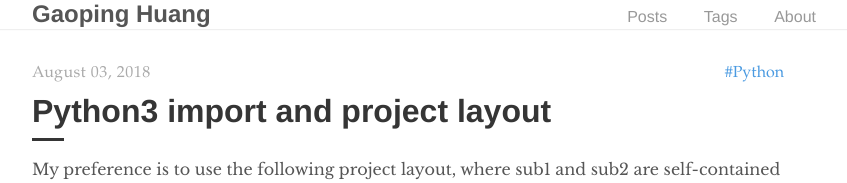
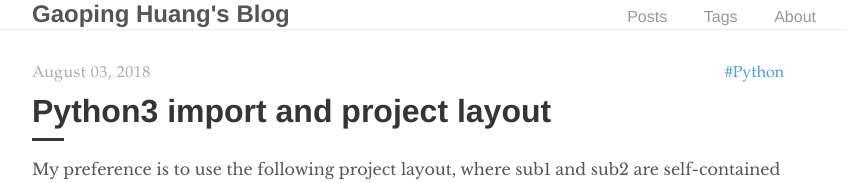
Before and after one commit to gaopinghuang0/gaopinghuang0.github.io, a Jekyll site: the page built from index.html, in a window 1280 px wide. Shown: the top 183 px of the page, without its empty margins (224-1071 px from the left). Built offline with Jekyll 4.4.1, drawn with Linux system fonts in a browser that asks for light colours; the list of posts is cut into pages by our own code.

Commit message:
update blog title

```diff
--- a/_config.yml
+++ b/_config.yml
@@ -2,7 +2,7 @@
 permalink:      /:year/:month/:day/:title
 
 # Setup
-title:          Gaoping Huang
+title:          Gaoping Huang's Blog
 paginate:       5
 baseurl:        ''
 url:            "https://gaopinghuang0.github.io"
```
